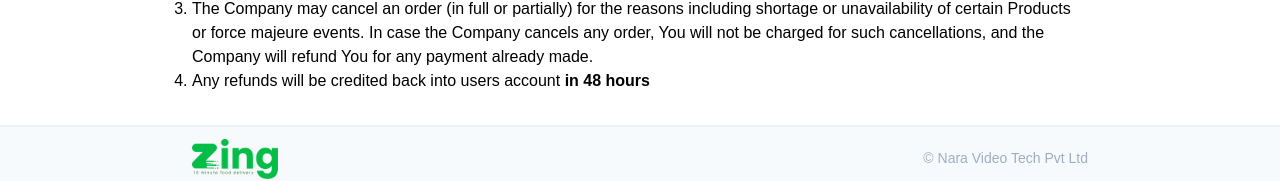
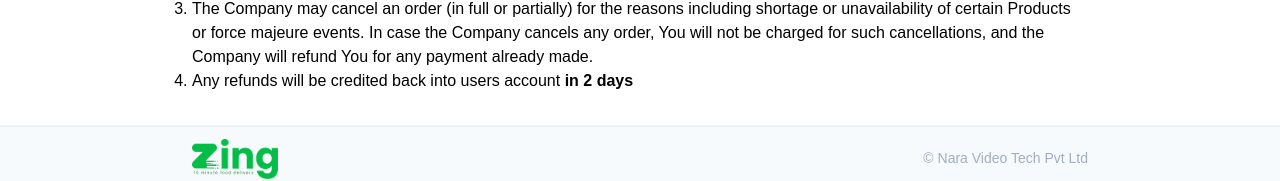
Before and after one commit to VIPIN24BOHRA/zing_webapp, a Next.js app: page /refund in a window 1280 px wide. Shown: the part 243-424 px from the top of the page. Built offline with nearby package versions, Linux system fonts and the light colour scheme.

Commit message:
feat: added 2 days

```diff
--- a/src/app/refund/page.tsx
+++ b/src/app/refund/page.tsx
@@ -23,7 +23,7 @@ const Home = () => (
               already made.
             </li>
             <li>
-              Any refunds will be credited back into users account <b>in 48 hours</b>
+              Any refunds will be credited back into users account <b>in 2 days</b>
             </li>
           </ol>
         </div>
```
